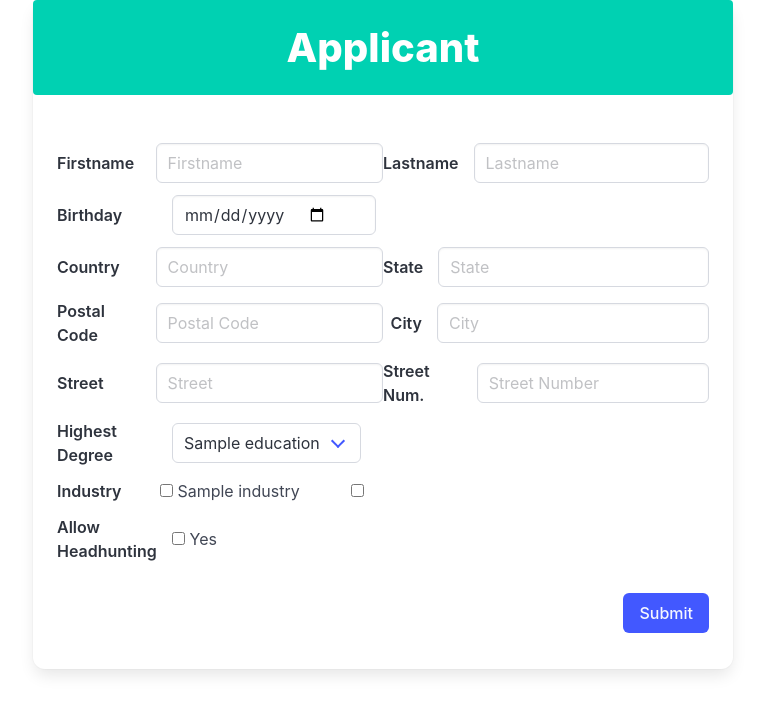
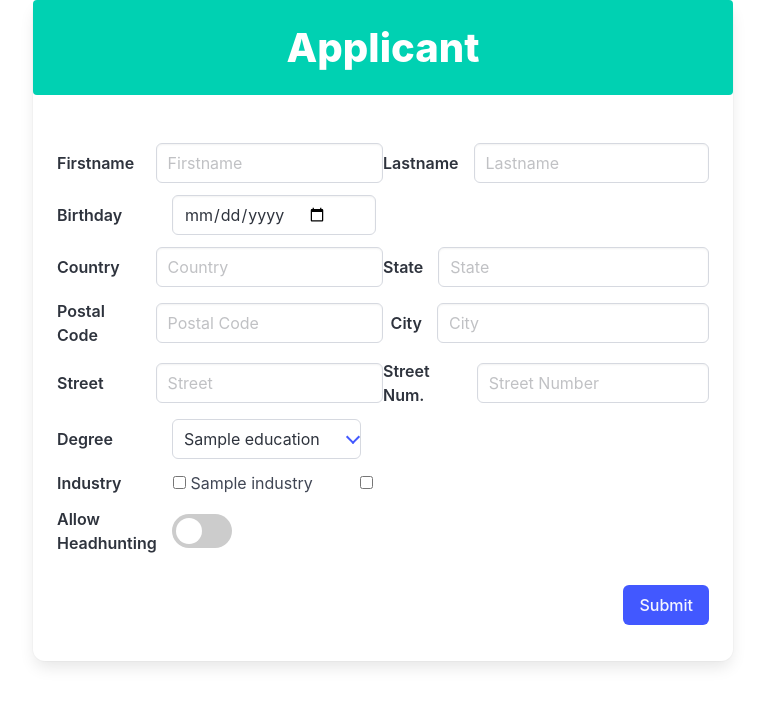
Before and after one commit to Louiiiiii/Jobify, a PHP site: page /website/applicant/signup/create_user_applicant.php in a window 1280 px wide. Shown: the top 714 px of the page, without its empty margins (257-1022 px from the left). Run offline with PHP 8.4, Linux system fonts and the light colour scheme; the visitor is signed in with stand-in values (Sample User, id 1); tables that the repository leaves empty or names only in its code hold one stand-in row (values such as "Sample post"); data that the repository does not hold is empty; some libraries are stand-ins or nearby versions.

Commit message:
experiments with create user

```diff
--- a/website/applicant/signup/create_user_applicant.php
+++ b/website/applicant/signup/create_user_applicant.php
@@ -82,6 +82,7 @@
     <title>Create User</title>
     <link rel="stylesheet" href="/website/source/css/bulma.css">
     <link rel="stylesheet" href="/website/source/css/create_user.css">
+    <link rel="stylesheet" href="/website/source/css/switch.css">
     <link rel="stylesheet" href="https://bulma.io/vendor/fontawesome-free-5.15.2-web/css/all.min.css">
 </head>
 <body>
@@ -156,7 +157,7 @@
                     </div>
                     <div class="row">
                         <div class="field">
-                            <label class="label">Highest Degree</label>
+                            <label class="label">Degree</label>
                             <div class="select">
                                 <select name="education_id" required>
                                     <?php
@@ -193,8 +194,10 @@
 
                                         echo '<div class="column is-one-thirds">';
                                         for ($j = 0; $j < $count_industries-$corrector; $j++) {
+                                            echo '<label class="checkbox" for="' . $industries[$i]["industry_id"] . '">';
                                             echo '<input type="checkbox" id="' . $industries[$i]["industry_id"] . '" name="industry_ids[]" value="' . $industries[$i]["industry_id"] . '">';
-                                            echo ' <label for="' . $industries[$i]["industry_id"] . '">' . $industries[$i]["name"] . '</label><br>';
+                                            echo  ' '.$industries[$i]["name"];
+                                            echo '</label><br>';
                                             $i++;
                                         }
                                         echo '</div>';
@@ -209,9 +212,9 @@
                     <div class="row">
                         <div class="field">
                             <label class="label">Allow Headhunting</label>
-                            <label class="checkbox">
-                                <input name="headhunting" type="checkbox">
-                                Yes
+                            <label class="switch">
+                                <input type="checkbox">
+                                <span class="slider round"></span>
                             </label>
                         </div>
                     </div>
--- a/website/source/css/create_user.css
+++ b/website/source/css/create_user.css
@@ -55,11 +55,17 @@ body {
 
                         .columns {
                             width: inherit;
+                            margin-left: calc(15px - 0.75rem);
+                            padding-left: 0;
                         }
 
                         .textarea {
                             min-width: 0;
                             width: calc(100% - 115px);
+                        }
+
+                        .select {
+                            width: 204.4px;
                         }
                     }
 
--- /dev/null
+++ b/website/source/css/switch.css
@@ -0,0 +1,59 @@
+.switch {
+    position: relative;
+    display: inline-block;
+    width: 60px;
+    height: 34px;
+}
+
+.switch input {
+    opacity: 0;
+    width: 0;
+    height: 0;
+}
+
+.slider {
+    position: absolute;
+    cursor: pointer;
+    top: 0;
+    left: 0;
+    right: 0;
+    bottom: 0;
+    background-color: #ccc;
+    -webkit-transition: .4s;
+    transition: .4s;
+}
+
+.slider:before {
+    position: absolute;
+    content: "";
+    height: 26px;
+    width: 26px;
+    left: 4px;
+    bottom: 4px;
+    background-color: white;
+    -webkit-transition: .4s;
+    transition: .4s;
+}
+
+input:checked + .slider {
+    background-color: hsl(171deg, 100%, 41%);
+}
+
+input:focus + .slider {
+    box-shadow: 0 0 1px hsl(171deg, 100%, 41%);
+}
+
+input:checked + .slider:before {
+    -webkit-transform: translateX(26px);
+    -ms-transform: translateX(26px);
+    transform: translateX(26px);
+}
+
+  /* Rounded sliders */
+.slider.round {
+    border-radius: 34px;
+}
+
+.slider.round:before {
+    border-radius: 50%;
+}
```
